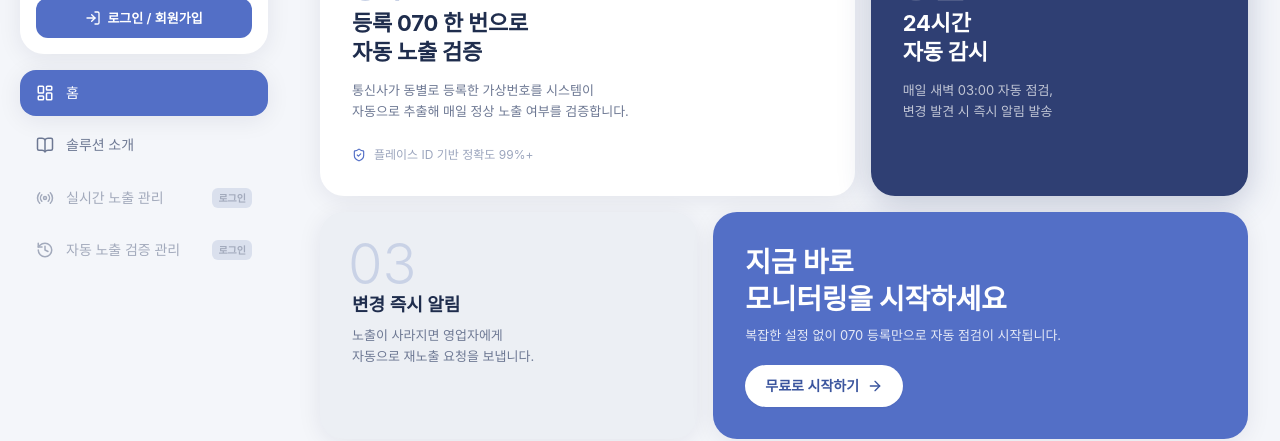
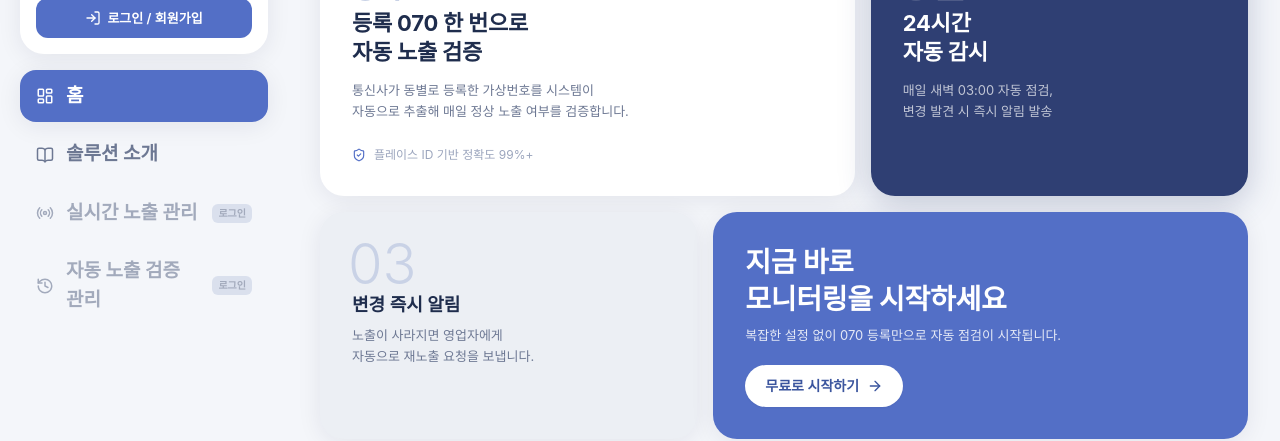
Before and after one commit to masolshop/https-github.com-masolshop-AINAVER-tree-regional-dev, a React (Vite) app in the folder regional-monitor/frontend/: page / in a window 1280 px wide. Shown: the part 220-661 px from the top of the page. Built offline with nearby package versions, Linux system fonts and the light colour scheme; no server answers; a web font is replaced by a local one.

Commit message:
feat(sidebar): enlarge main menu text 20% and make it bold
- .sidebar-item: text-body (16px) -> text-[19px] (+20%)
- font-medium -> font-bold
- Applies to all sidebar menu items: 홈, 솔루션 소개, 실시간 노출 관리, 자동 노출 검증 관리

```diff
--- a/regional-monitor/frontend/src/index.css
+++ b/regional-monitor/frontend/src/index.css
@@ -102,7 +102,7 @@
 
   /* 사이드바 메뉴 아이템 */
   .sidebar-item {
-    @apply flex items-center gap-3 px-4 py-3 rounded-2xl text-body text-ink-muted font-medium cursor-pointer transition-colors;
+    @apply flex items-center gap-3 px-4 py-3 rounded-2xl text-[19px] text-ink-muted font-bold cursor-pointer transition-colors;
   }
   .sidebar-item:hover {
     @apply bg-bg-subtle text-ink;
```
